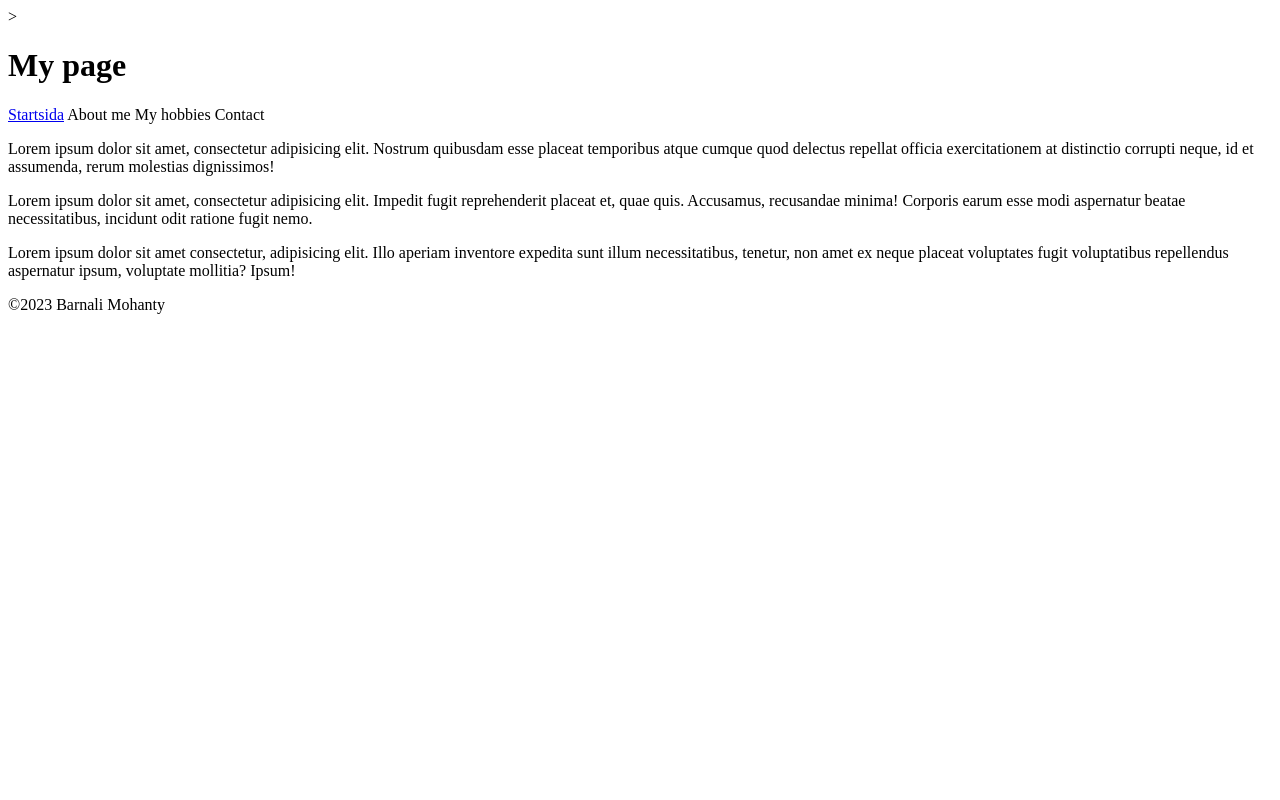
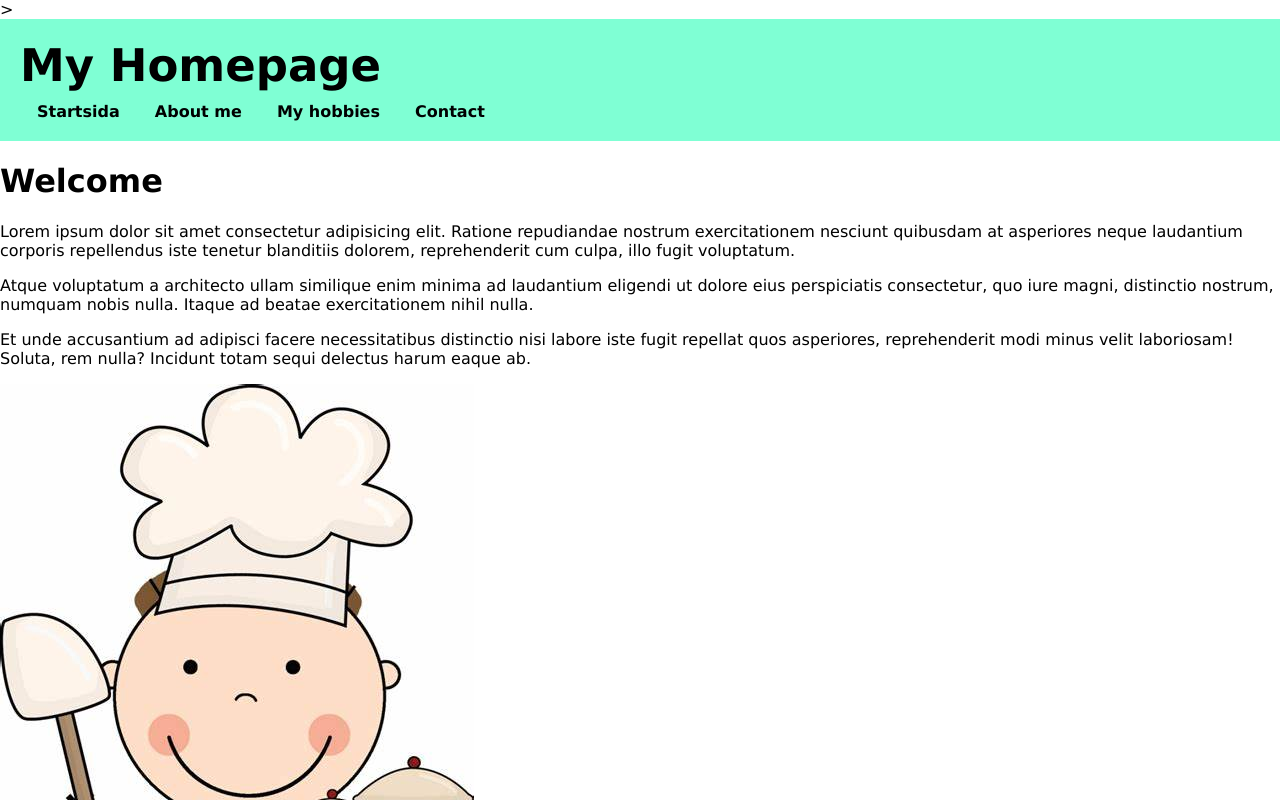
Before and after one commit to BarnaliD/Lesson_HTML_CSS_02, a plain HTML site: page hobbys.html in a window 1280 px wide. Shown: the top 800 px of the page. Drawn offline with Linux system fonts and the light colour scheme.

Commit message:
Made some styling to the website

```diff
--- a/hobbys.html
+++ b/hobbys.html
@@ -12,18 +12,21 @@
     <!--Body of my page-->
      <header>
        <!--pageheader and navigation-->
-       <h1>My page</h1>
+       <h1>My Homepage</h1>
+     <nav>
        <a class="active" href="index.html">Startsida</a>
-       <a herf="about.html">About me</a>
-       <a herf="hobbys.html">My hobbies</a>
-       <a herf="contact.html">Contact</a>
+       <a href="about.html">About me</a>
+       <a href="hobbys.html">My hobbies</a>
+       <a href="contact.html">Contact</a>
+     </nav>
      </header>
      <main>
         <!--Main content of my page-->
-        <p id="my-id">Lorem ipsum dolor sit amet, consectetur adipisicing elit. Nostrum quibusdam esse placeat temporibus atque cumque quod delectus repellat officia exercitationem at distinctio corrupti neque, id et assumenda, rerum molestias dignissimos!</p>
-        <p class="my-class">Lorem ipsum dolor sit amet, consectetur adipisicing elit. Impedit fugit reprehenderit placeat et, quae quis. Accusamus, recusandae minima! Corporis earum esse modi aspernatur beatae necessitatibus, incidunt odit ratione fugit nemo.</p>
-        <p class="second class">Lorem ipsum dolor sit amet consectetur, adipisicing elit. Illo aperiam inventore expedita sunt illum necessitatibus, tenetur, non amet ex neque placeat voluptates fugit voluptatibus repellendus aspernatur ipsum, voluptate mollitia? Ipsum!</p>
-
+        <h1>Welcome</h1>
+        <p>Lorem ipsum dolor sit amet consectetur adipisicing elit. Ratione repudiandae nostrum exercitationem nesciunt quibusdam at asperiores neque laudantium corporis repellendus iste tenetur blanditiis dolorem, reprehenderit cum culpa, illo fugit voluptatum.</p>
+        <p>Atque voluptatum a architecto ullam similique enim minima ad laudantium eligendi ut dolore eius perspiciatis consectetur, quo iure magni, distinctio nostrum, numquam nobis nulla. Itaque ad beatae exercitationem nihil nulla.</p>
+        <p>Et unde accusantium ad adipisci facere necessitatibus distinctio nisi labore iste fugit repellat quos asperiores, reprehenderit modi minus velit laboriosam! Soluta, rem nulla? Incidunt totam sequi delectus harum eaque ab.</p>
+        <img src="images/Baking.jpg" alt="Baking with Love">
     </main>
     <footer>
         <p>&copy;2023 Barnali Mohanty</p>
--- a/style.css
+++ b/style.css
@@ -0,0 +1,50 @@
+/*comment for CSS*/
+/*Remove extra space in body*/
+body{
+    margin:0
+}
+
+/*Footer in bottom ,always*/
+main{
+    flex:1;
+}
+
+body{
+    display:flex;
+    min-height: 100vh;
+    flex-direction: column;
+    font-family: Verdana;
+}
+
+/*Footer in bottom stop*/
+.my-class{
+    color: greenyellow;
+
+}
+#my-id{
+    color:purple;
+}
+
+.second.class{
+    color: #0000FF;
+}
+header{
+    background-color: aquamarine;
+    padding: 20px;
+}
+header h1{
+    font-family: Verdana;
+    font-size: 45px;
+    margin: 0;
+    margin-bottom: 10px;
+}
+header nav{
+    margin-left: 2px;
+}
+header nav a{
+    display: inline-block;
+    padding: 0 15px;
+    color: black;
+    text-decoration:none ;
+    font-weight: bold;
+}
```
Also changed, not shown: about.html (+6 -4 lines), contact.html (+18 -4 lines), index.html (+3 -1 lines), images/Baking.jpg (added).
